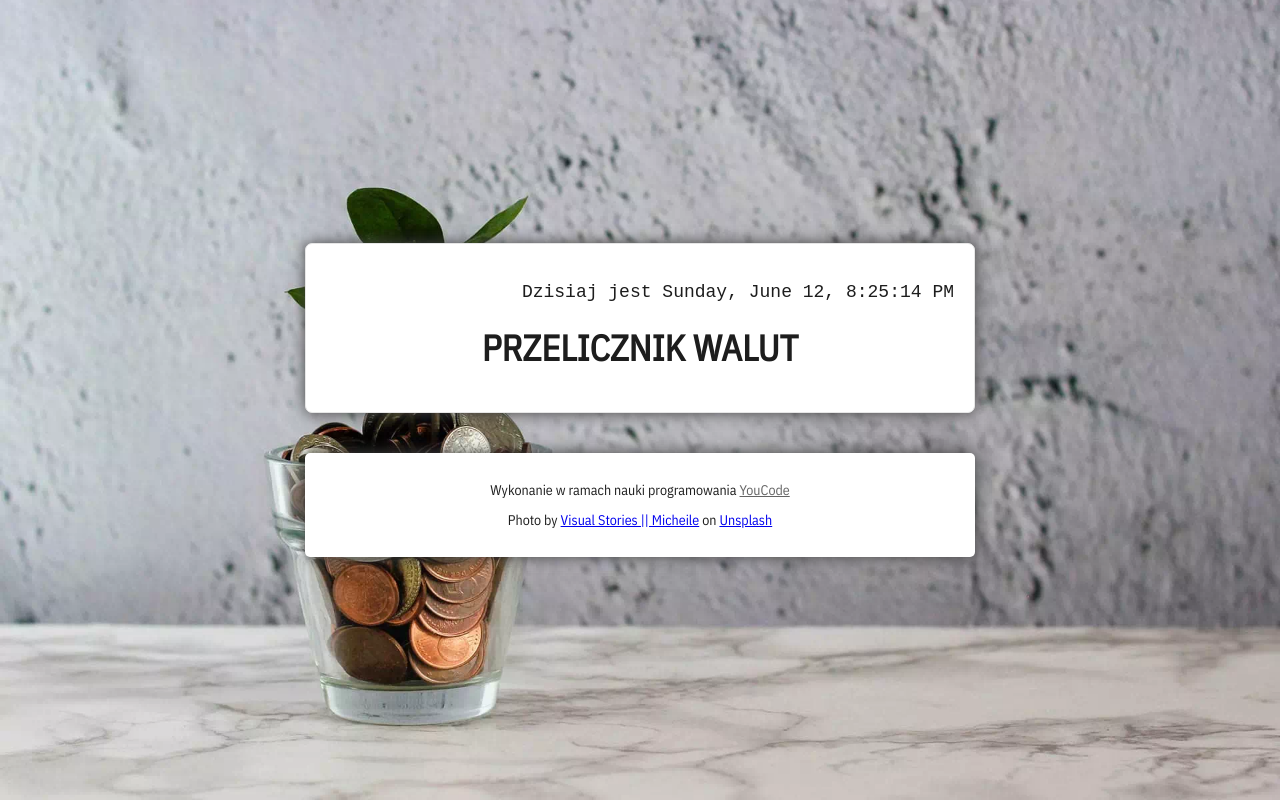
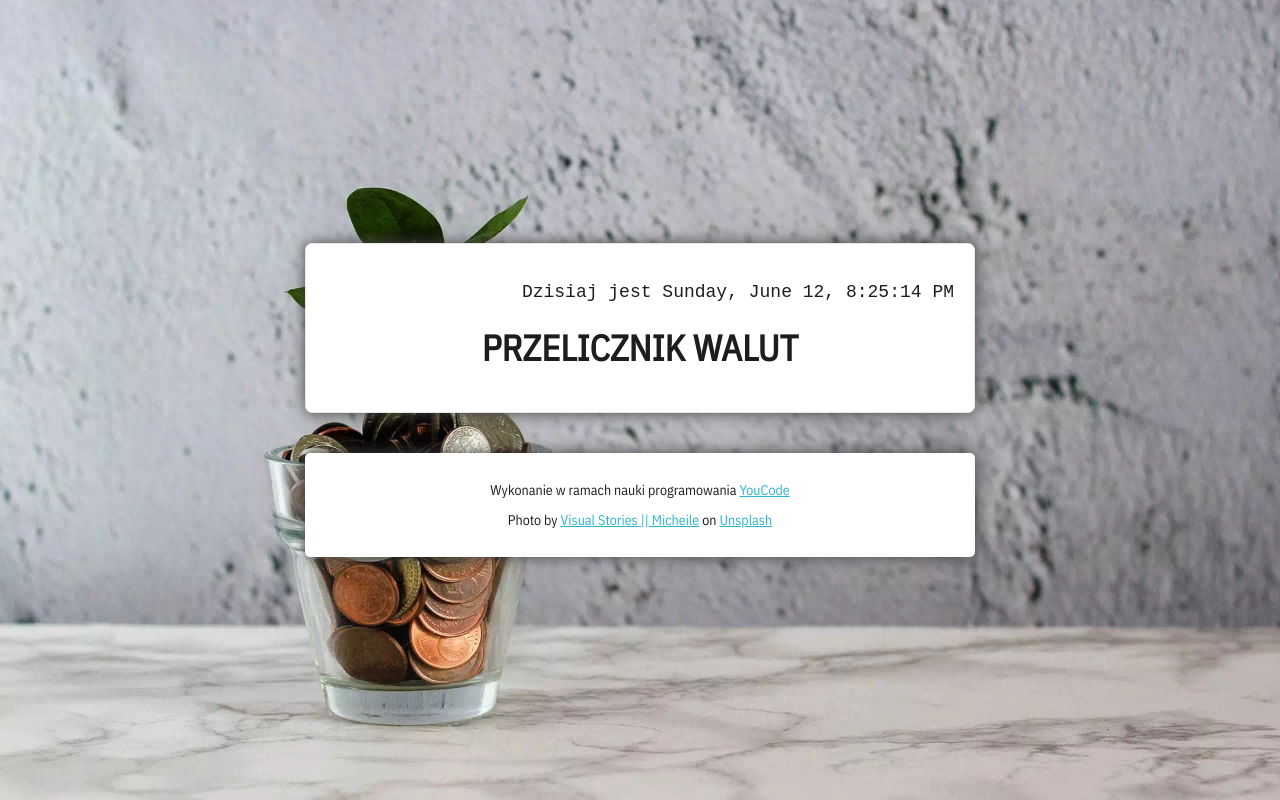
Before and after one commit to Maciej86/currency-conventer-react, a React (Create React App) app: page / in a window 1280 px wide. Built offline with nearby package versions, Linux system fonts and the light colour scheme; no server answers.

Commit message:
Changed color link

```diff
--- a/src/Footer/index.js
+++ b/src/Footer/index.js
@@ -8,13 +8,13 @@ const Footer = () => (
     </p>
     <p>
       Photo by{" "}
-      <a href="https://unsplash.com/@micheile?utm_source=unsplash&utm_medium=referral&utm_content=creditCopyText">
+      <Link href="https://unsplash.com/@micheile?utm_source=unsplash&utm_medium=referral&utm_content=creditCopyText">
         Visual Stories || Micheile
-      </a>{" "}
+      </Link>{" "}
       on{" "}
-      <a href="https://unsplash.com/s/photos/money?utm_source=unsplash&utm_medium=referral&utm_content=creditCopyText">
+      <Link href="https://unsplash.com/s/photos/money?utm_source=unsplash&utm_medium=referral&utm_content=creditCopyText">
         Unsplash
-      </a>
+      </Link>
     </p>
   </StyledFooter>
 );
--- a/src/Footer/styled.js
+++ b/src/Footer/styled.js
@@ -10,7 +10,7 @@ export const StyledFooter = styled.footer`
 `;
 
 export const Link = styled.a`
-  color: rgb(100, 100, 100);
+  color: rgb(43, 179, 207);
   &:hover {
     color: rgb(69, 69, 69);
   }
```
